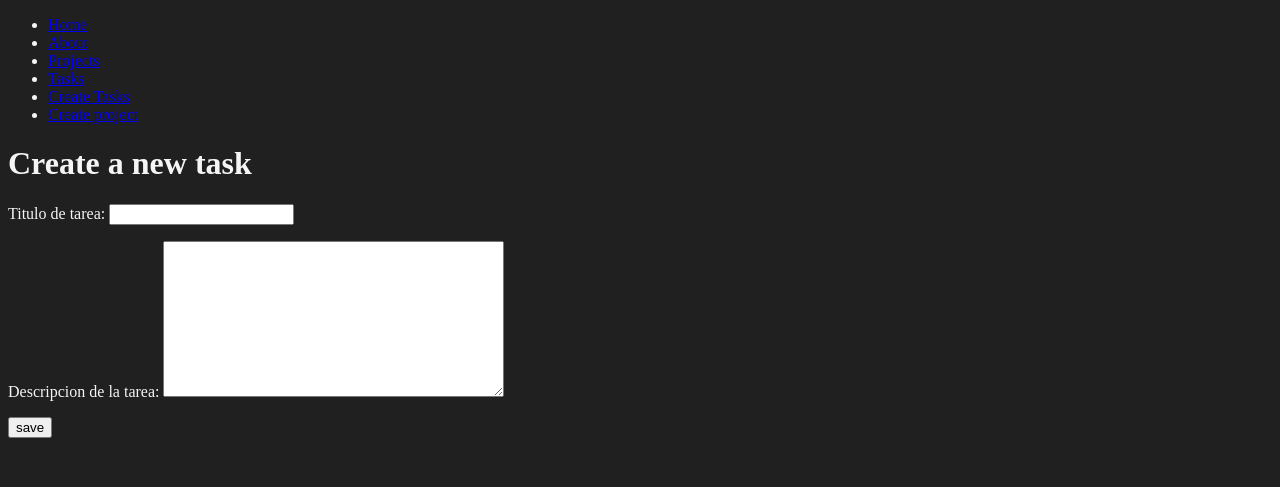
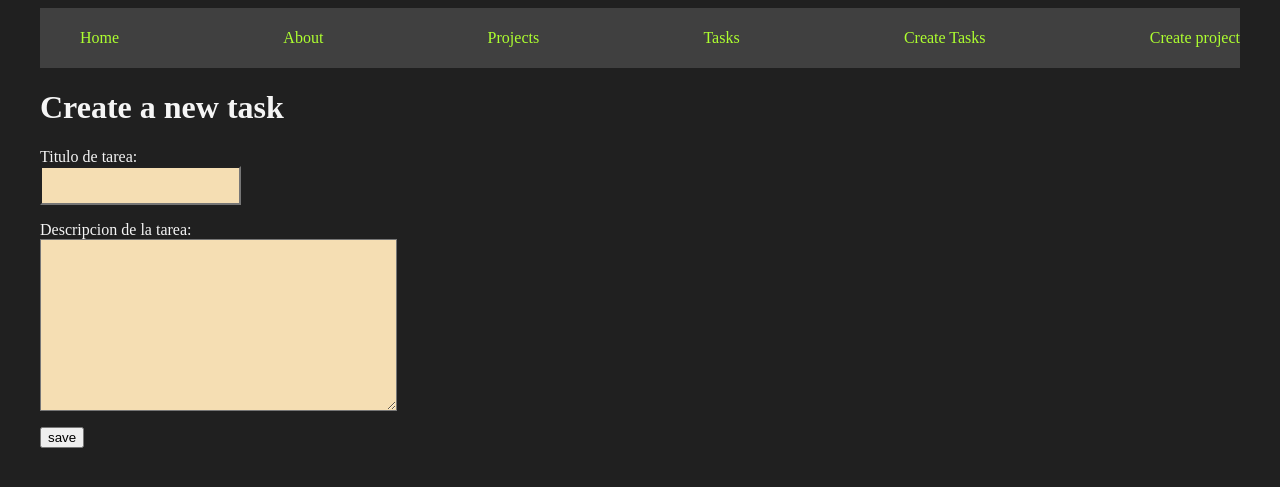
Before and after one commit to Alejandro0052/djangoproject, a Django app: page /create_tasks/ in a window 1280 px wide. Shown: the top 487 px of the page. Run offline with Django 3.2, Linux system fonts and the light colour scheme.

Commit message:
Finalizando el proyecto de aprendizaje, logramos agrefarle estilos de css y arreglar un poco las interfaces y colores de la aplicacion

```diff
--- a/myapp/forms.py
+++ b/myapp/forms.py
@@ -1,9 +1,13 @@
 from django import forms
 
 class CreateNewTask(forms.Form):
-    title = forms.CharField(label="Titulo de tarea", max_length=200)
+    title = forms.CharField(label="Titulo de tarea",
+    max_length=200, widget=forms.TextInput(attrs={'class':
+    'input'}))
     description = forms.CharField(label="Descripcion de la tarea",
-        widget=forms.Textarea)
+    widget=forms.Textarea
+    (attrs={'class':'input'}))
 
 class CreateNewProject(forms.Form):
-    name = forms.CharField(label="Name of Project", max_length=200)
+    name = forms.CharField(label="Name of Project", max_length=200, widget=forms.TextInput
+    (attrs={'class': 'input'}))
--- a/myapp/static/styles/main.css
+++ b/myapp/static/styles/main.css
@@ -2,3 +2,49 @@ body{
     background: #202020;
     color: whitesmoke;
 }
+
+.navbar {
+    background: #404040;
+    padding: 5px 0;
+}
+
+.navbar ul {
+    display: flex;
+    justify-content: space-between;
+}
+
+.navbar ul li {
+    list-style: none;
+}
+
+.navbar ul li a {
+    color: greenyellow;
+    text-decoration: none;
+}
+
+.navbar ul li a:hover {
+    color:red;
+}
+
+.container {
+    max-width: 1200px;
+  /*  background: brown;  */
+    margin: auto;
+    padding: 20px 10;
+}
+
+
+.card {
+    background: whitesmoke;
+    color: black;
+    padding: 10px;
+    margin-bottom: 2px;
+}
+
+.input {
+    background: wheat;
+    padding: 10px;
+    text-align: center;
+    display: block;
+
+}
--- a/myapp/templates/layaouts/base.html
+++ b/myapp/templates/layaouts/base.html
@@ -8,7 +8,7 @@
     <link rel="stylesheet" href="{% static 'styles/main.css'%}">
 </head>
 <body>
-    <nav>
+    <nav class='navbar container'>
         <ul>
             <li>
             <a href="{% url 'index' %}">Home</a>
@@ -31,7 +31,14 @@
         </ul>
     </nav>
 
+    <main class="container">
+
     {% block content %}
     {% endblock %}
+
+    </main>
+
+
+
 </body>
 </html>
--- a/myapp/templates/projects.html
+++ b/myapp/templates/projects.html
@@ -6,8 +6,10 @@
 
 {% for project in projects  %}
 
-<article>
+<article class="card">
+      <a href="{% url 'project_detail' project.id %}">
       <h1>{{project.name}}</h1>
+      </a>
 </article>
 
 
--- a/myapp/urls.py
+++ b/myapp/urls.py
@@ -8,6 +8,7 @@ urlpatterns = [
     path('about/', views.about, name="about"),
     path('hello/<str:username>', views.hello, name="hello"),
     path('projects/', views.projects, name="projects"),
+    path('projects/<int:id>', views.project_detail, name="project_detail"),
     path('tasks/', views.tasks, name="tasks"),
     path('create_tasks/', views.create_task, name="create_tasks"),
     path('create_project/', views.create_project, name="create_project"),
--- a/myapp/views.py
+++ b/myapp/views.py
@@ -1,7 +1,7 @@
 #from django.shortcuts import render
 from django.http import HttpResponse, JsonResponse
 from .models import Project, Task
-from django.shortcuts import  render, redirect
+from django.shortcuts import  render, redirect, get_list_or_404
 from .forms import CreateNewTask, CreateNewProject
 
 from django.shortcuts import render
@@ -58,3 +58,12 @@ def create_project(request):
     else:
         Project.objects.create(name=request.POST["name"])
         return redirect('projects')
+
+def project_detail(request, id):
+    project = get_list_or_404(Project, id=id)
+    tasks = Task.objects.filter(project_id=id)
+    print(project)
+    return render(request, 'detail.html',{
+        'project': project,
+        'tasks':tasks
+    })
```
Also changed, not shown: myapp/templates/detail.html (added, +15 -0 lines), db.sqlite3.
